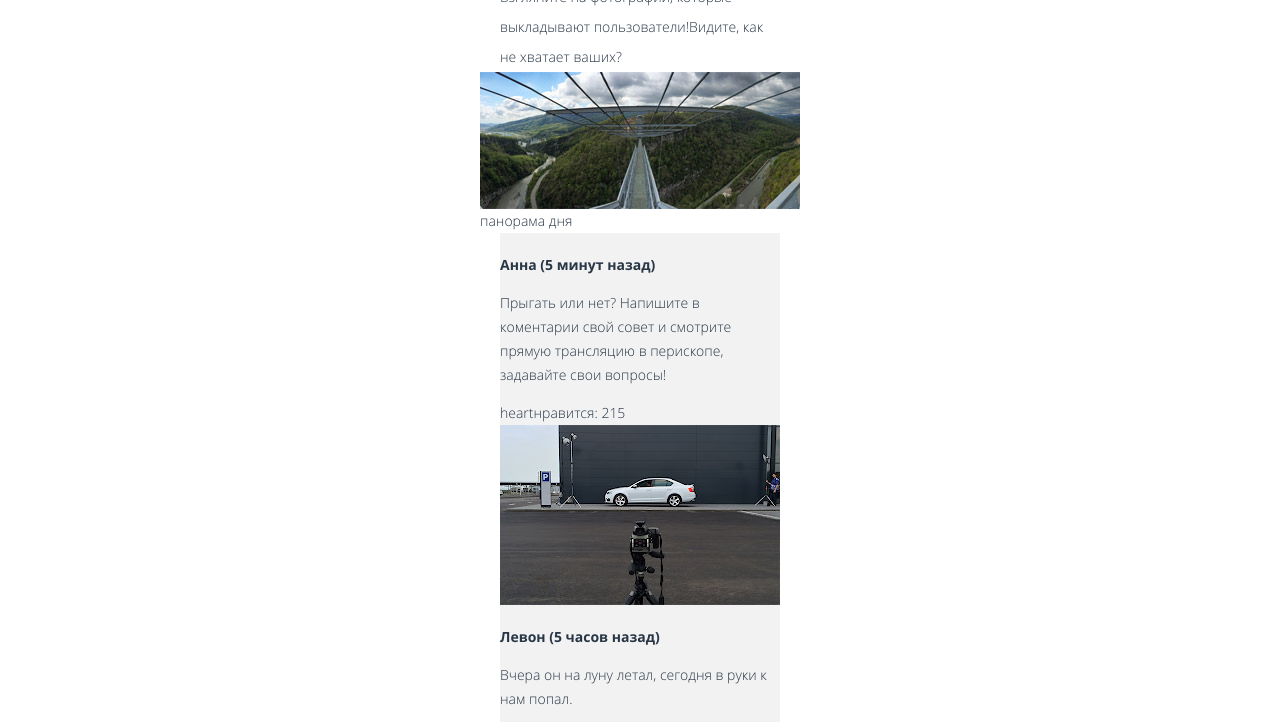
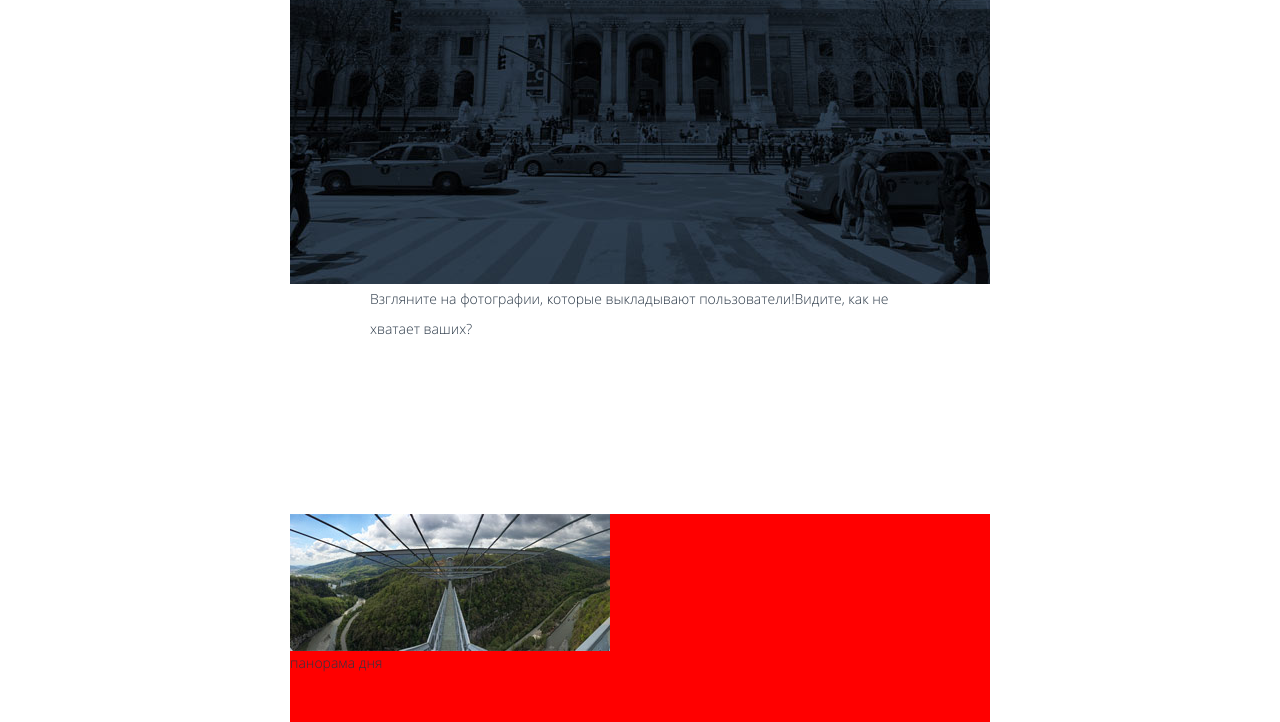
Before and after one commit to natpuot92/152586-pink, a plain HTML site: page foto.html in a window 1280 px wide. Shown: the part 156-878 px from the top of the page. Drawn offline with nearby package versions, Linux system fonts and the light colour scheme; files that its build step writes are made by us from their sources; files whose address does not match are found by name; a web font is replaced by a local one.

Commit message:
Фото

```diff
--- a/foto.html
+++ b/foto.html
@@ -8,12 +8,13 @@
     <link rel="stylesheet" href="css/style.css">
   </head>
   <body class="body">
-        <header class="page-header-item">
-        <nav class="main-nav main-nav--closed">
-           <a class="main-nav__logo" href="index.html">
-             <button class="main-nav__btn" type="button">гамбургер
+  <header class="page-header page-header--item">
+        <div class="page-header__container page-header__container--item">
+         <nav class="main-nav main-nav--closed">
+          <a class="main-nav__logo" href="index.html">
+             <button class="main-nav__btn" type="button">гамбургерec
              </button>
-           </a>
+          </a>
            <ul class="main-nav__items">
              <li class="main-nav__item  main-nav__item--active">
              <a href="index.html">Главная </a></li>
@@ -24,18 +25,19 @@
              <li class="main-nav__item">
              <a href="">HTML Academy</a></li>
            </ul>
-       </nav>
+         </nav>
        <div class="page-header-item__desc">
          Фотографии
          пользователей
        </div>
-      </header>
+    </div>
+   </header>
     <main class="page-main">
      <section class="news">
      <div class="news__title">
            Взгляните на фотографии, которые выкладывают пользователи!Видите, как не хватает ваших?
      </div>
-      <div class="news-item">
+      <div class="news-item news-item-panorama">
         <div class="news-item__foto news-item__foto--panorama">
           <a class="news-item__foto-link news-item__foto-link--panorama" href="#">
           <img src="/img/panorama-mobile@1x.jpg" width="320" height="137"  alt="панорама дня">
@@ -44,7 +46,7 @@
                панорама дня
           </div>
        </div>
-       <div class="news-item__comment">
+       <div class="news-item__comment news-item__comment--panarama">
          <div class="news-item__comment-name">
                Анна <span class="news-item__comment-time"> (5 минут назад)</span>
          </div>
--- a/sass/blocks/news-item.scss
+++ b/sass/blocks/news-item.scss
@@ -18,3 +18,26 @@
   padding-top: 20px;
   font-weight: bold;
 }
+
+@media (min-width: 700px) {
+  .news-item {
+  width: 300px;
+  }
+
+  .news-item-panorama {
+    width: 620px;
+  }
+
+  .news-item__foto--panorama {
+    width: 700px;
+    min-height: 510px;
+    margin: 0 auto;
+    margin-left: -40px;
+    background: red;
+  }
+
+  .news-item__comment--panarama {
+    width: 620px;
+  }
+
+}
--- a/sass/blocks/news.scss
+++ b/sass/blocks/news.scss
@@ -11,3 +11,23 @@
 .news__title {
   line-height: 30px;
 }
+
+@media (min-width: 700px) {
+  .news {
+    display: flex;
+    flex-wrap: wrap;
+    justify-content: space-between;
+    width: 700px;
+    padding: 0 40px;
+  }
+
+  .news__title {
+  width: 700px;
+  min-height: 230px;
+  padding: 0 40px;
+  }
+
+  .news__footer {
+    min-height: 196px;
+  }
+}
--- a/sass/blocks/page-header.scss
+++ b/sass/blocks/page-header.scss
@@ -2,6 +2,10 @@
   width: 320px;
   min-height: 461px;
   margin: 0 auto;
+}
+
+.page-header--item {
+  min-height: 237px;
 }
 
 .page-header__container {
@@ -10,6 +14,10 @@
   min-height: 461px;
   margin: 0 auto;
   background: url("/img/bg-back-mobile@1x.jpg") no-repeat center;
+}
+
+.page-header__container--item {
+  min-height: 237px;
 }
 
 .page-header__iphone {
@@ -40,13 +48,17 @@
      width: 700px;
      min-height: 729px;
      margin: 0 auto;
-     padding: 0 40px;
+
 }
+
+    .page-header--item {
+    min-height: 440px;
+  }
 
     .page-header__container {
     position: relative;
     width: 700px;
-    min-height: 729px;
+    min-height: 440px;
     margin: 0 auto;
     background-size: cover;
   }
```
